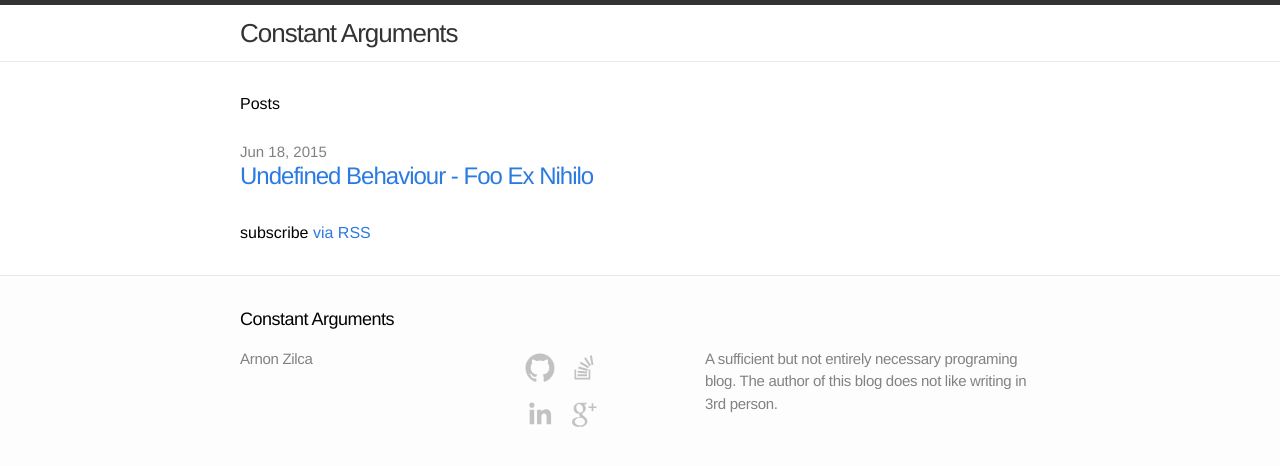
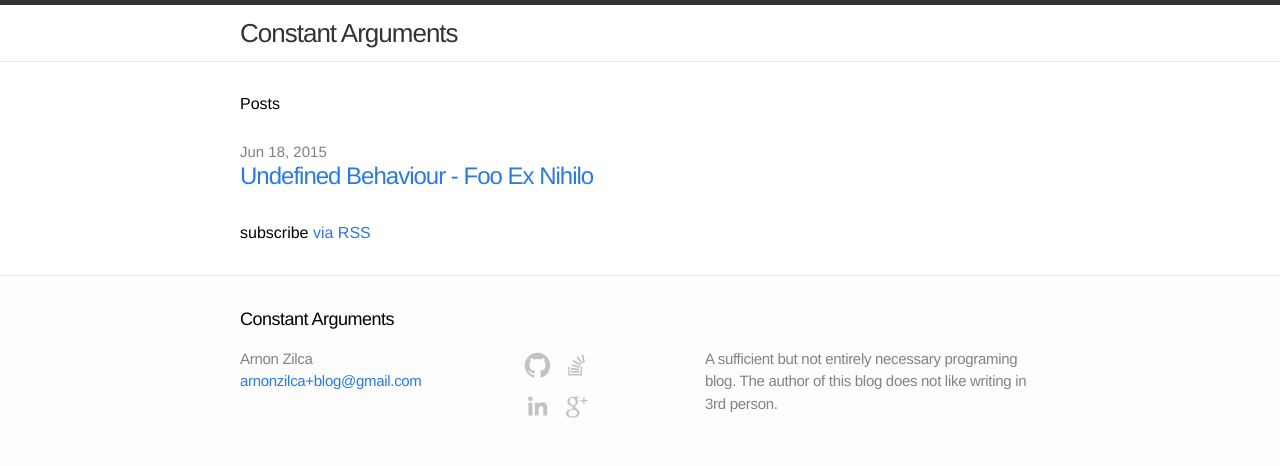
Before and after one commit to arnonzilca/arnonzilca.github.io, a Jekyll site: the page built from index.html, in a window 1280 px wide. Shown: the top 466 px of the page. Built offline with Jekyll 4.4.1, drawn with Linux system fonts in a browser that asks for light colours; comment, search, counter and statistics services are not loaded.

Commit message:
readding email address

```diff
--- a/_config.yml
+++ b/_config.yml
@@ -1,7 +1,7 @@
 # Site settings
 title: Constant Arguments
 fullname: Arnon Zilca
-# email:
+email: arnonzilca+blog@gmail.com
 description: "A sufficient but not entirely necessary programing blog. The author of this blog does not like writing in 3rd person."
 baseurl: ""
 url: "http://arnonzilca.github.io"
--- a/css/main.css
+++ b/css/main.css
@@ -134,8 +134,8 @@ a:visited { color: #205caa; }
 }
 
 .svg-icon {
-  width: 40px;
-  height: 40px;
+  width: 35px;
+  height: 35px;
   color: #C2C2C2
   fill: #C2C2C2
 }
```
